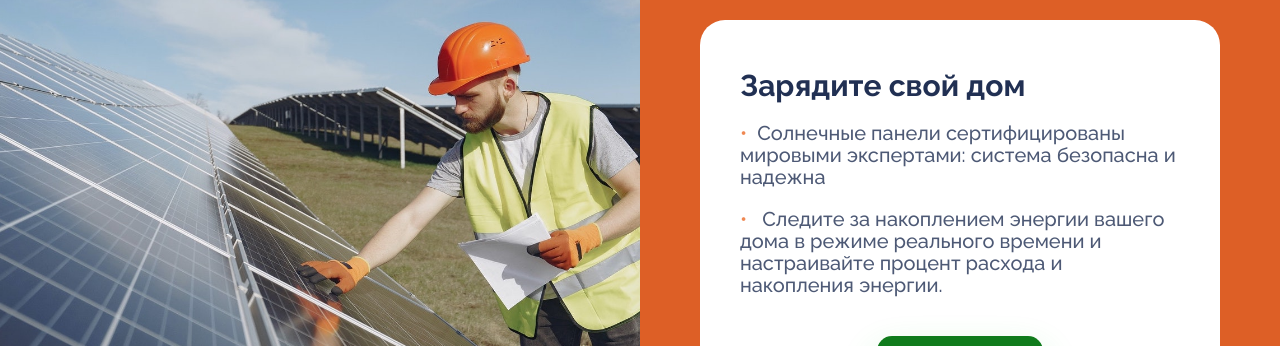
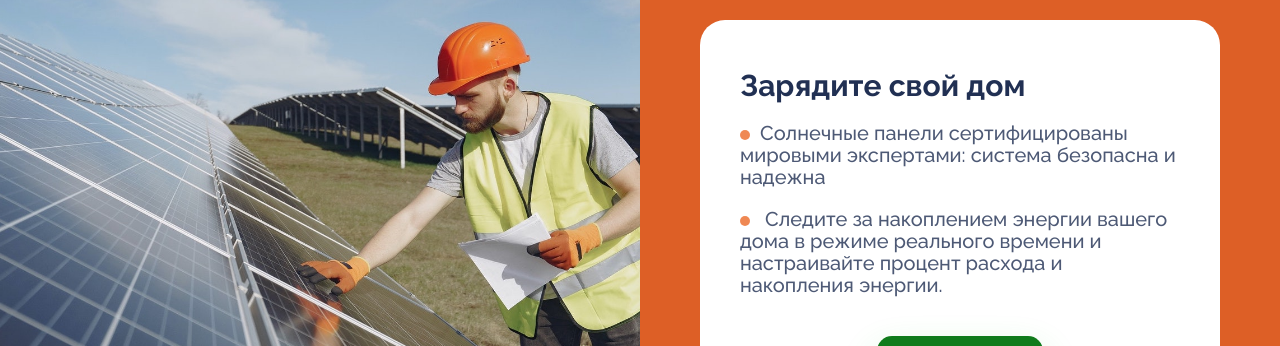
Before and after one commit to itSpecialistMike/sber-frontend-course, a plain HTML site: page index.html in a window 1280 px wide. Shown: the part 1980-2326 px from the top of the page. Drawn offline with nearby package versions, Linux system fonts and the light colour scheme.

Commit message:
пофиксил точки блядкие

```diff
--- a/styles/main.css
+++ b/styles/main.css
@@ -388,9 +388,12 @@ footer {
 }
 
 .promo__card p::before {
-	content: "•";
-	border-radius: 10px;
-	color: #ec6b29;
+	content: '';
+    display: inline-block;
+    width: 10px;
+	height: 10px;
+	border-radius: 50%;
+	background-color: #ec6b29;
 	margin-right: 10px;
 }
 
```
